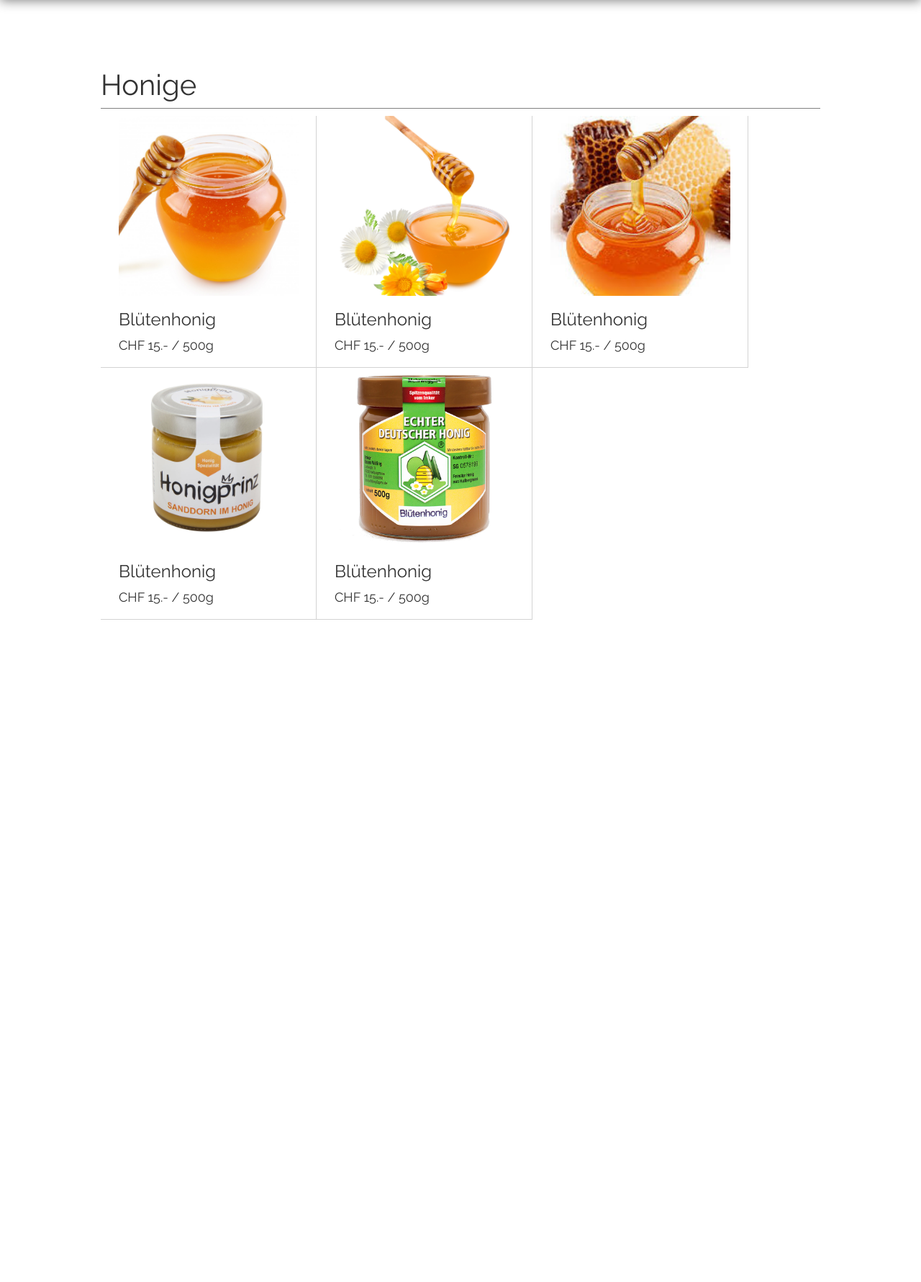
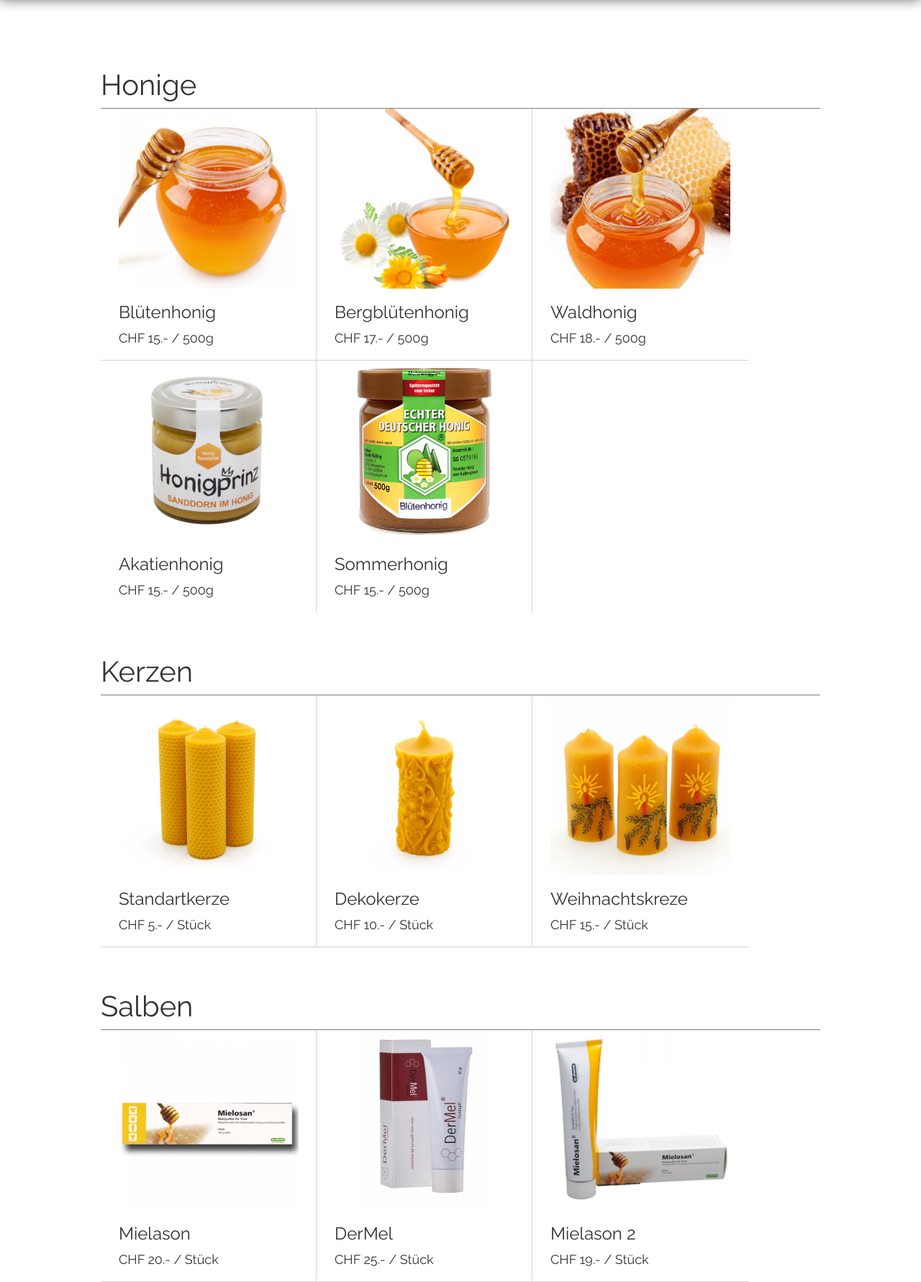
Before and after one commit to benaja/bienenhonigbaerenstark, a PHP site: page /produkte in a window 1280 px wide. Shown: the part 474-2255 px from the top of the page at 72% size. Before the commit the page ends 1335 px from the top, so only its background shows below. Run offline with PHP 8.4, Linux system fonts and the light colour scheme; some libraries are stand-ins or nearby versions.

Commit message:
bilder add

```diff
--- a/public/css/style.css
+++ b/public/css/style.css
@@ -222,6 +222,9 @@ p{
   border-bottom-width: 1px;
   border-bottom-color: gray;
   padding-bottom: 10px;
+  clear: both;
+  margin-top: 20px;
+  margin-bottom: 0;
 }
 
 .produkt{
@@ -231,6 +234,18 @@ p{
   float: left;
   border-right: solid 1px lightgray;
   border-bottom: solid 1px lightgray;
+}
+
+.produkt:nth-child(3){
+  border-right: none;
+}
+
+.produkt:nth-child(4){
+  border-bottom: none;
+}
+
+.produkt:nth-child(5){
+  border-bottom: none;
 }
 
 .produkt img{
@@ -255,3 +270,13 @@ p{
 .hover_produkt:hover{
   opacity: 1;
 }
+
+#honig{
+  height: 700px;
+  margin-bottom: 60px;
+}
+
+#kerzen{
+  height: 350px;
+  margin-bottom: 60px;
+}
--- a/view/produkte.php
+++ b/view/produkte.php
@@ -20,6 +20,7 @@
 <div class="content_div">
     <div class="content">
         <h2 class="produkt_sorte_titel">Honige</h2>
+        <div id="honig">
             <div class="produkt">
                 <div class="hover_produkt"></div>
                 <img src="/images/blütenhonig.jpg">
@@ -33,8 +34,8 @@
                 <div class="hover_produkt"></div>
                 <img src="/images/honig01.jpg">
                 <div class="produkt_details">
-                <h3>Blütenhonig</h3>
-                <p class="preis">CHF 15.- / 500g</p>
+                    <h3>Bergblütenhonig </h3>
+                    <p class="preis">CHF 17.- / 500g</p>
                 </div>
                 <div class="warenkorb_button"></div>
             </div>
@@ -42,8 +43,8 @@
                 <div class="hover_produkt"></div>
                 <img src="/images/honig03.jpg">
                 <div class="produkt_details">
-                <h3>Blütenhonig</h3>
-                <p class="preis">CHF 15.- / 500g</p>
+                    <h3>Waldhonig</h3>
+                    <p class="preis">CHF 18.- / 500g</p>
                 </div>
                 <div class="warenkorb_button"></div>
             </div>
@@ -51,7 +52,7 @@
                 <div class="hover_produkt"></div>
                 <img src="/images/honig04.jpg">
                 <div class="produkt_details">
-                <h3>Blütenhonig</h3>
+                    <h3>Akatienhonig</h3>
                     <p class="preis">CHF 15.- / 500g</p>
                 </div>
                 <div class="warenkorb_button"></div>
@@ -60,10 +61,73 @@
                 <div class="hover_produkt"></div>
                 <img src="/images/honig05.jpg">
                 <div class="produkt_details">
-                <h3>Blütenhonig</h3>
+                    <h3>Sommerhonig</h3>
                     <p class="preis">CHF 15.- / 500g</p>
                 </div>
                 <div class="warenkorb_button"></div>
             </div>
         </div>
+
+        <h2 class="produkt_sorte_titel">Kerzen</h2>
+        <div id="kerzen">
+            <div class="produkt">
+                <div class="hover_produkt"></div>
+                <img src="/images/kerzen01.jpg">
+                <div class="produkt_details">
+                    <h3>Standartkerze</h3>
+                    <p class="preis">CHF 5.- / Stück</p>
                 </div>
+                <div class="warenkorb_button"></div>
+            </div>
+            <div class="produkt">
+                <div class="hover_produkt"></div>
+                <img src="/images/kerzen02.jpg">
+                <div class="produkt_details">
+                    <h3>Dekokerze</h3>
+                    <p class="preis">CHF 10.- / Stück</p>
+                </div>
+                <div class="warenkorb_button"></div>
+            </div>
+            <div class="produkt">
+                <div class="hover_produkt"></div>
+                <img src="/images/kerzen04.jpg">
+                <div class="produkt_details">
+                    <h3>Weihnachtskreze</h3>
+                    <p class="preis">CHF 15.- / Stück</p>
+                </div>
+                <div class="warenkorb_button"></div>
+            </div>
+        </div>
+
+        <h2 class="produkt_sorte_titel">Salben</h2>
+        <div id="salben">
+            <div class="produkt">
+                <div class="hover_produkt"></div>
+                <img src="/images/salbe01.jpg">
+                <div class="produkt_details">
+                    <h3>Mielason</h3>
+                    <p class="preis">CHF 20.- / Stück</p>
+                </div>
+                <div class="warenkorb_button"></div>
+            </div>
+            <div class="produkt">
+                <div class="hover_produkt"></div>
+                <img src="/images/salbe02.jpg">
+                <div class="produkt_details">
+                    <h3>DerMel</h3>
+                    <p class="preis">CHF 25.- / Stück</p>
+                </div>
+                <div class="warenkorb_button"></div>
+            </div>
+            <div class="produkt">
+                <div class="hover_produkt"></div>
+                <img src="/images/salbe03.jpg">
+                <div class="produkt_details">
+                    <h3>Mielason 2</h3>
+                    <p class="preis">CHF 19.- / Stück</p>
+                </div>
+                <div class="warenkorb_button"></div>
+            </div>
+        </div>
+    </div>
+</div>
```
Also changed, not shown: public/images/kerzen01.jpg (added), public/images/kerzen02.jpg (added), public/images/kerzen03.jpg (added), public/images/kerzen04.jpg (added), public/images/kerzen05.jpg (added), public/images/kerzen06.jpg (added), public/images/salbe01.jpg (added), public/images/salbe02.jpg (added), public/images/salbe03.jpg (added). Lines whose indentation alone changed are shown as unchanged.
